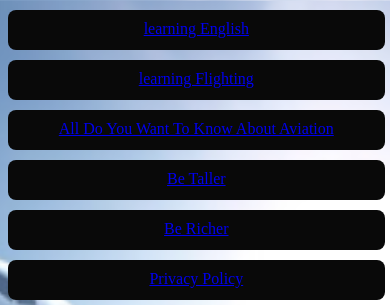
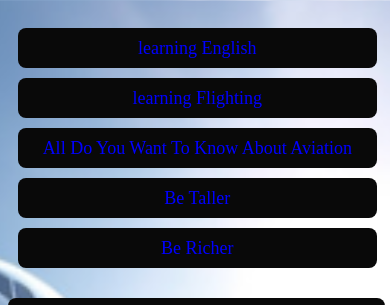
Before and after one commit to magiccc7777/magiccc7777.github.io, a plain HTML site: page where.html in a window 390 px wide. Shown: the top 305 px of the page. Drawn offline with Linux system fonts and the light colour scheme.

Commit message:
Add all new HTML and CSS files

```diff
--- a/flighting.css
+++ b/flighting.css
@@ -270,3 +270,28 @@ height: 20px;
     background-size: cover;
   }
 }
+#back{
+a{text-decoration: none;
+color: blue;
+}
+transform: translate(-50px,0px);
+}
+#back :hover{
+background-color: gray;
+  color: gold;
+
+
+}
+@media (max-width: 768px) {
+  #back {
+    transform: translate(0, 0);
+    text-align: center;
+    padding: 10px;
+  }
+
+  #back a {
+    display: block;
+    color: blue;
+    font-size: 18px;
+  }
+}
--- a/plane.css
+++ b/plane.css
@@ -272,3 +272,28 @@ height: 20px;
     display: block;
   }
 }
+#back{
+a{text-decoration: none;
+color: blue;
+}
+transform: translate(-50px,0px);
+}
+#back :hover{
+background-color: gray;
+  color: gold;
+
+
+}
+@media (max-width: 768px) {
+  #back {
+    transform: translate(0, 0);
+    text-align: center;
+    padding: 10px;
+  }
+
+  #back a {
+    display: block;
+    color: blue;
+    font-size: 18px;
+  }
+}
--- a/what.css
+++ b/what.css
@@ -253,3 +253,28 @@ height: 20px;
     text-align: center;
   }
 }
+#back{
+a{text-decoration: none;
+color: blue;
+}
+transform: translate(-50px,0px);
+}
+#back :hover{
+background-color: gray;
+  color: gold;
+
+
+}
+@media (max-width: 768px) {
+  #back {
+    transform: translate(0, 0);
+    text-align: center;
+    padding: 10px;
+  }
+
+  #back a {
+    display: block;
+    color: blue;
+    font-size: 18px;
+  }
+}
--- a/where.html
+++ b/where.html
@@ -22,12 +22,14 @@
 
 </head>
 <body>
+   <div id="back">
    <div class="learn1"><a href="plane.html">learning English</a><br></div>
   <div class="learn2"><a href="flighting.html">learning Flighting</a></div>
   <div class="learn3"><a href="where.html">All Do You Want To Know About Aviation</a></div>
 <div class="learn4"><a href="index.html"> Be Taller</a> <br></div>
 <div class="learn5"><a href="index.html"> Be Richer</a> </h2></div></div>
-<div class="privacy"><a href="privacy.html">Privacy Policy</a></div>
+<div class="privacy"><a href="privacy.html">Privacy Policy</a></div></div>
+<div id="google_translate_element"></div>
   <div id="fly">
 <div class="place"><h1>What is The best Place Where You Learn Aviation In</h1></div>
 <div class="where"><a href="#south">SOUTH AFRICA </a><br>
```
Also changed, not shown: flighting.html (+3 -1 lines), plane.html (+2 -2 lines).
